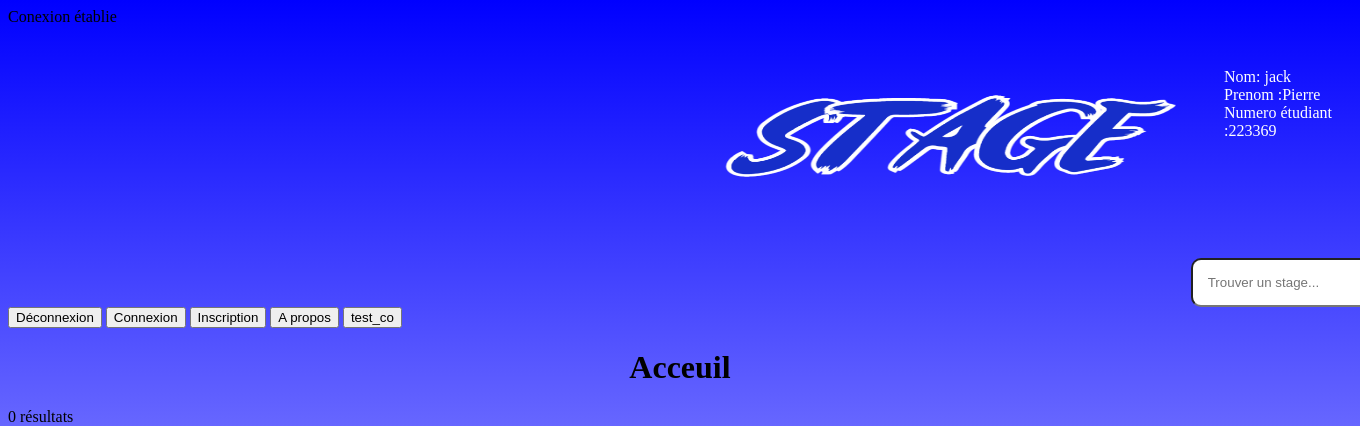
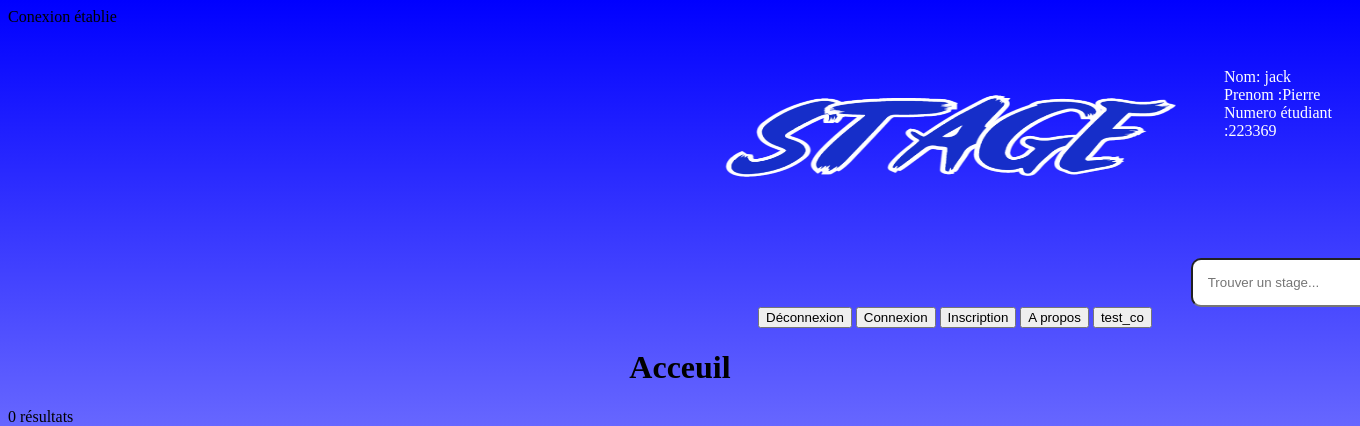
Before and after one commit to lsl3468a/management-internship, a PHP site: page /Backend/ in a window 1360 px wide; the page is wider, and only the part inside the window is pictured. Shown: the top 426 px of that part. Run offline with PHP 8.4, Linux system fonts and the light colour scheme; the visitor is signed in with stand-in values (Sample User, id 1); data that the repository does not hold is empty.

Commit message:
Update site.css

```diff
--- a/site.css
+++ b/site.css
@@ -24,6 +24,9 @@ img {
 	top : 50px;
 	left : 90%;
 	color : white;
+}
+#bouton {
+	padding-left : 750px;
 }
 /*Body*/
 body h1
```
